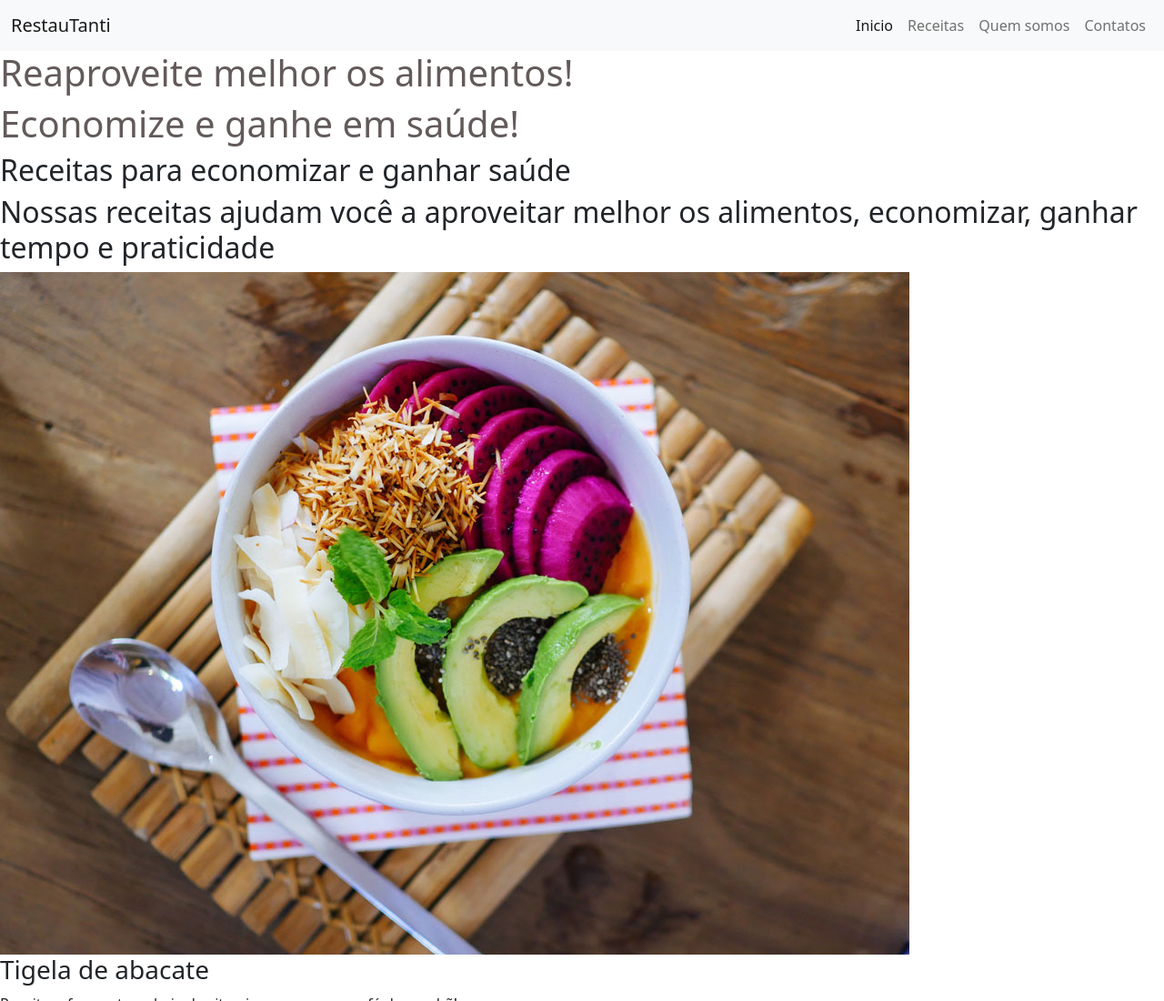
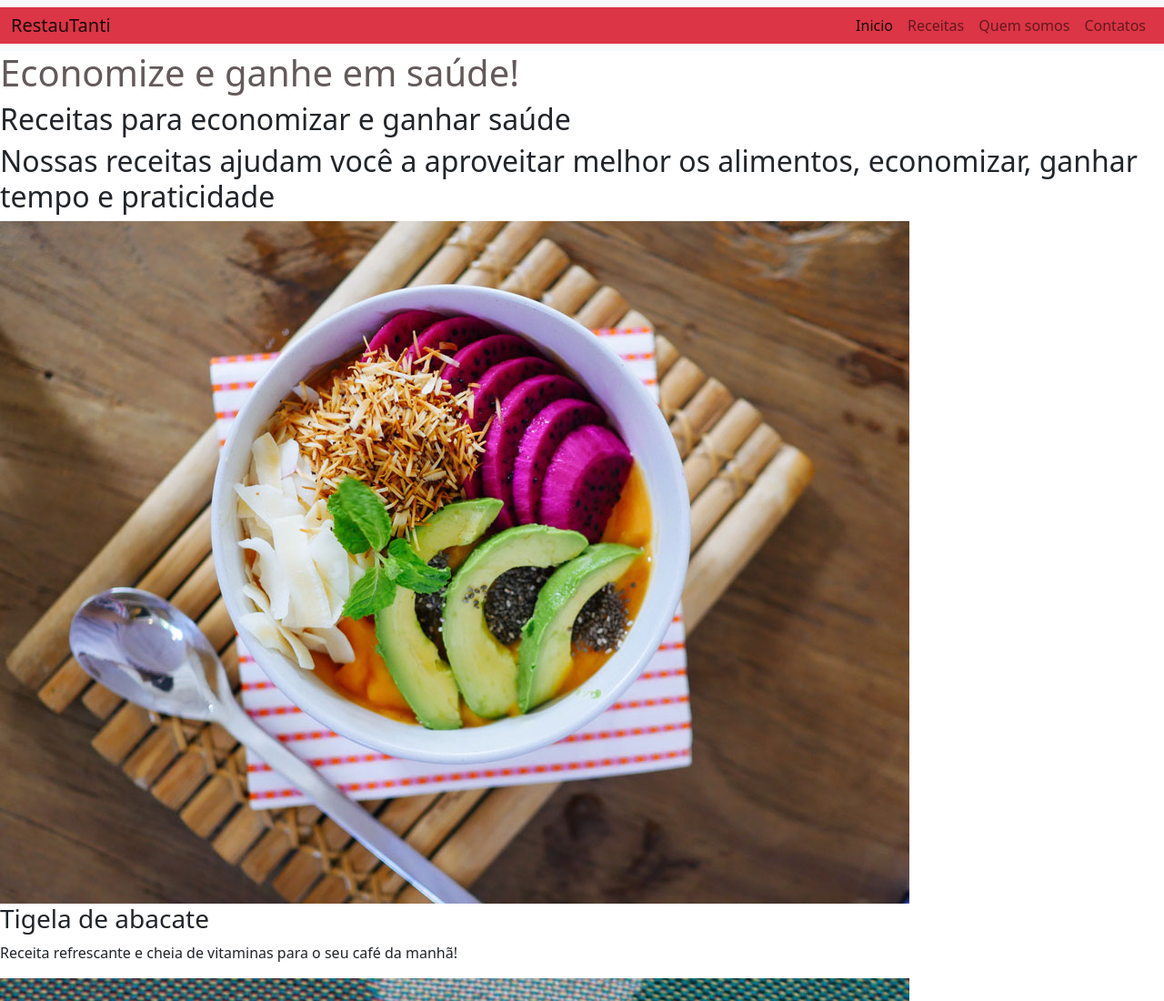
Before and after one commit to GabrielliMelo/bootstrat-alura, a plain HTML site: page projeto-base/index.html in a window 1280 px wide. Shown: the top 1100 px of the page at 91% size. Drawn offline with nearby package versions, Linux system fonts and the light colour scheme.

Commit message:
chore: backgorund

```diff
--- a/projeto-base/index.html
+++ b/projeto-base/index.html
@@ -15,8 +15,8 @@
   </head>
 
   <body>
-    <nav class="navbar navbar-expand-lg bg-light">
-      <div class="container-fluid">
+    <nav class="navbar navbar-expand-lg bg-light fixed-top">
+      <div class="container-fluid bg-danger">
         <a class="navbar-brand" href="#">RestauTanti</a>
         <button
           class="navbar-toggler"
```
